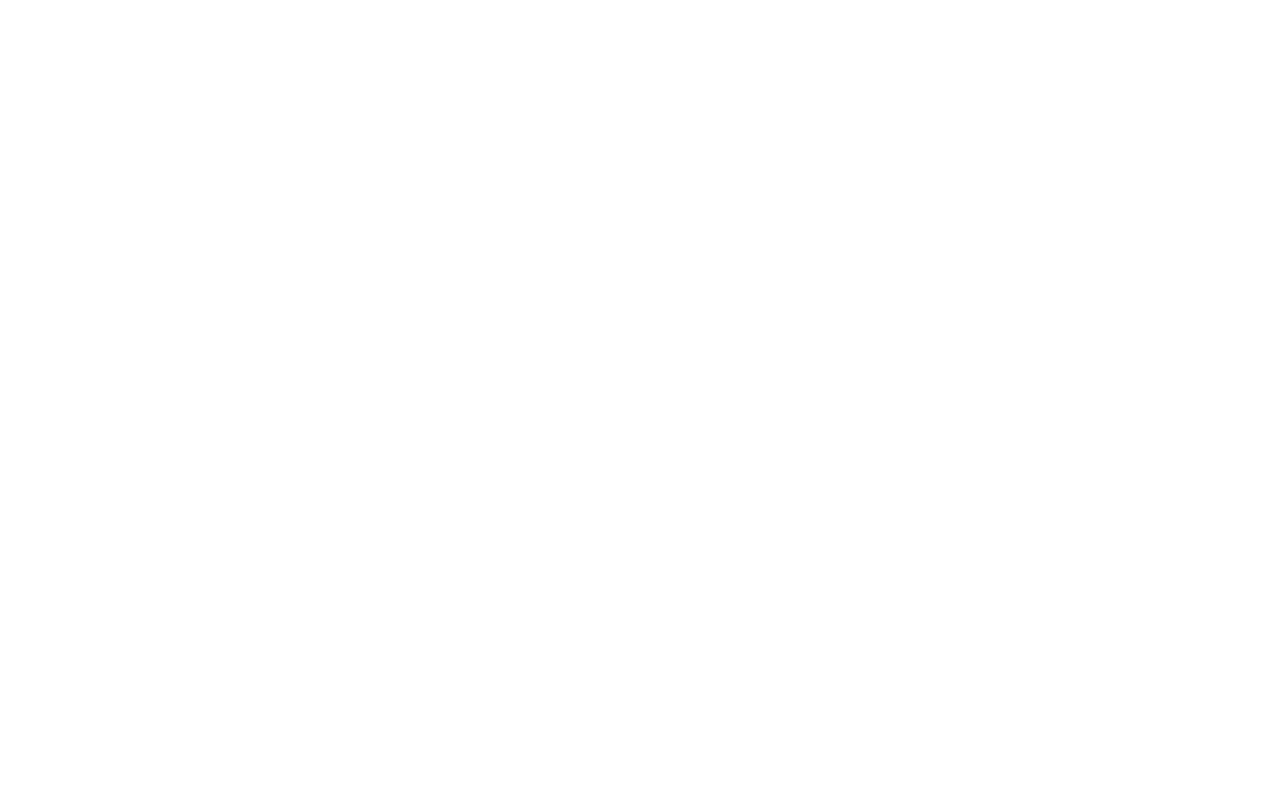
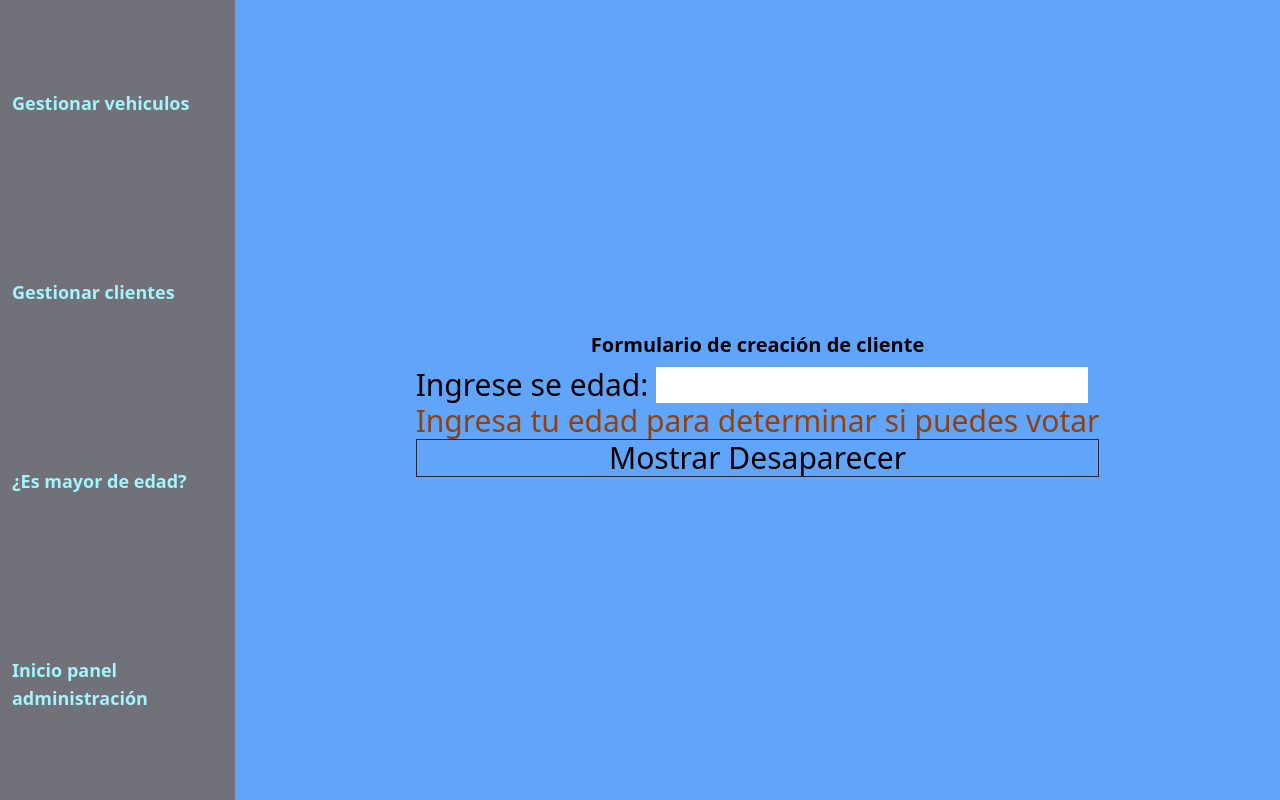
Before and after one commit to FredyAlexHoyosAriza/concesionario-multimarca, a React (Create React App) app: page /admin/age in a window 1280 px wide. Before the commit this address had no page. Built offline with nearby package versions, Linux system fonts and the light colour scheme; the HTML template or start-up script is replaced by a standard one.

Commit message:
Se crea el page ClientsAge para manipular el html de manera condicional; renderización condicional

```diff
--- a/src/App.jsx
+++ b/src/App.jsx
@@ -14,6 +14,7 @@
 } from 'react-router-dom';
 import ManageClients from './pages/admin/ManageClients';
 import ManageVehicles from './pages/admin/ManageVehicles';
+import ClientsAge from 'pages/admin/ClientsAge';
 
 export default function App() {
   return (
@@ -24,6 +25,8 @@
             <ManageVehicles />} />
           <Route path='clients' element={
             <ManageClients />} />
+          <Route path='age' element={
+            <ClientsAge />} />
           <Route index element={
             <AdminScreen />} />
         </Route>
--- a/src/components/SideBar.jsx
+++ b/src/components/SideBar.jsx
@@ -13,6 +13,9 @@
           <Link to={'/admin/clients'}>Gestionar clientes</Link>
         </li>
         <li>
+          <Link to={'/admin/age'}>¿Es mayor de edad?</Link>
+        </li>
+        <li>
           <Link to={'/admin'}>Inicio panel administración</Link>
         </li>
       </ul>
--- /dev/null
+++ b/src/pages/admin/ClientsAge.jsx
@@ -0,0 +1,75 @@
+import React, { useState, useEffect } from "react";
+
+const ClientsAge = () => {
+  const [edad, setEdad] = useState("");
+  const [esMayor, setEsMayor] = useState(false);
+  const [mostrar, setMostrar] = useState(false);
+
+  useEffect(() => {
+    if (edad < 18) {
+      setEsMayor(false);
+    } else {
+      setEsMayor(true);
+    }
+  }, [edad]);
+
+//   const alternar = () => {
+//     if (mostrar) {
+//       setMostrar(false);
+//     } else {
+//       setMostrar(true);
+//     }
+//   };
+
+  return (
+    <div>
+      <form action="" className="flex flex-col text-3xl">
+        <legend className="text-center text-xl font-bold my-2">
+          Formulario de creación de cliente
+        </legend>
+        <label htmlFor="edad">
+          Ingrese se edad:{" "}
+          <input
+            id="edad"
+            name="Edad"
+            type="number"
+            onChange={(e) => setEdad(e.target.value)}
+          />
+        </label>
+        {edad !== "" ? (
+          esMayor ? (
+            <p className="text-green-800">
+              Ya eres mayor de edad y por ello puedes votar
+            </p>
+          ) : (
+            <p className="text-red-800">
+              Aún no eres mayor de edad y por ello No puedes votar
+            </p>
+          )
+        ) : (
+          <p className="text-amber-800">
+            Ingresa tu edad para determinar si puedes votar
+          </p>
+        )}
+        <button
+          onClick={() => setMostrar(!mostrar)}
+          type="button"
+          className="border border-slate-800"
+        >
+          Mostrar Desaparecer
+        </button>
+        {mostrar && (
+          <>
+            <span className="bg-blue-600 text-center">Soy un span de color azul</span>
+            <span className="bg-blue-600 text-center">Soy un span de color azul</span>
+            <span className="bg-blue-600 text-center">Soy un span de color azul</span>
+            <span className="bg-blue-600 text-center">Soy un span de color azul</span>
+            <span className="bg-blue-600 text-center">Soy un span de color azul</span>
+          </>
+        )}
+      </form>
+    </div>
+  );
+};
+
+export default ClientsAge;
```
